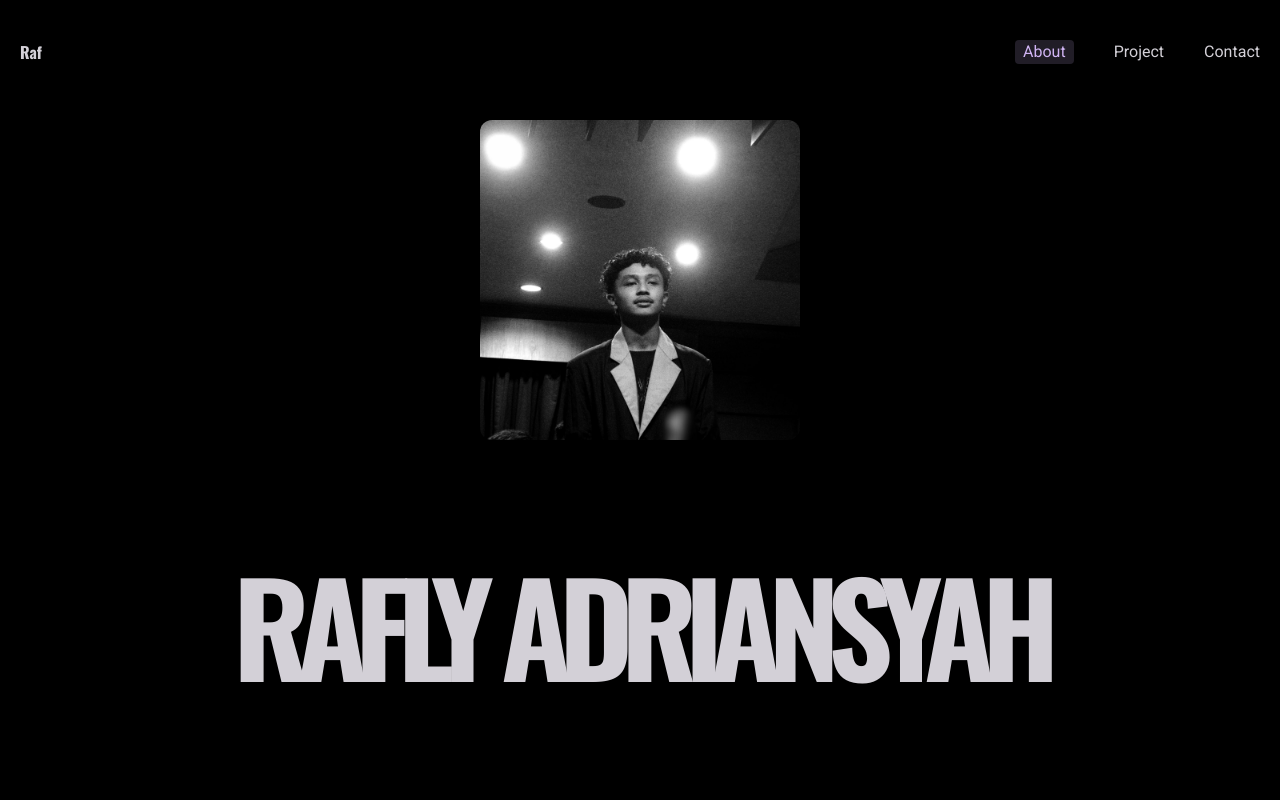
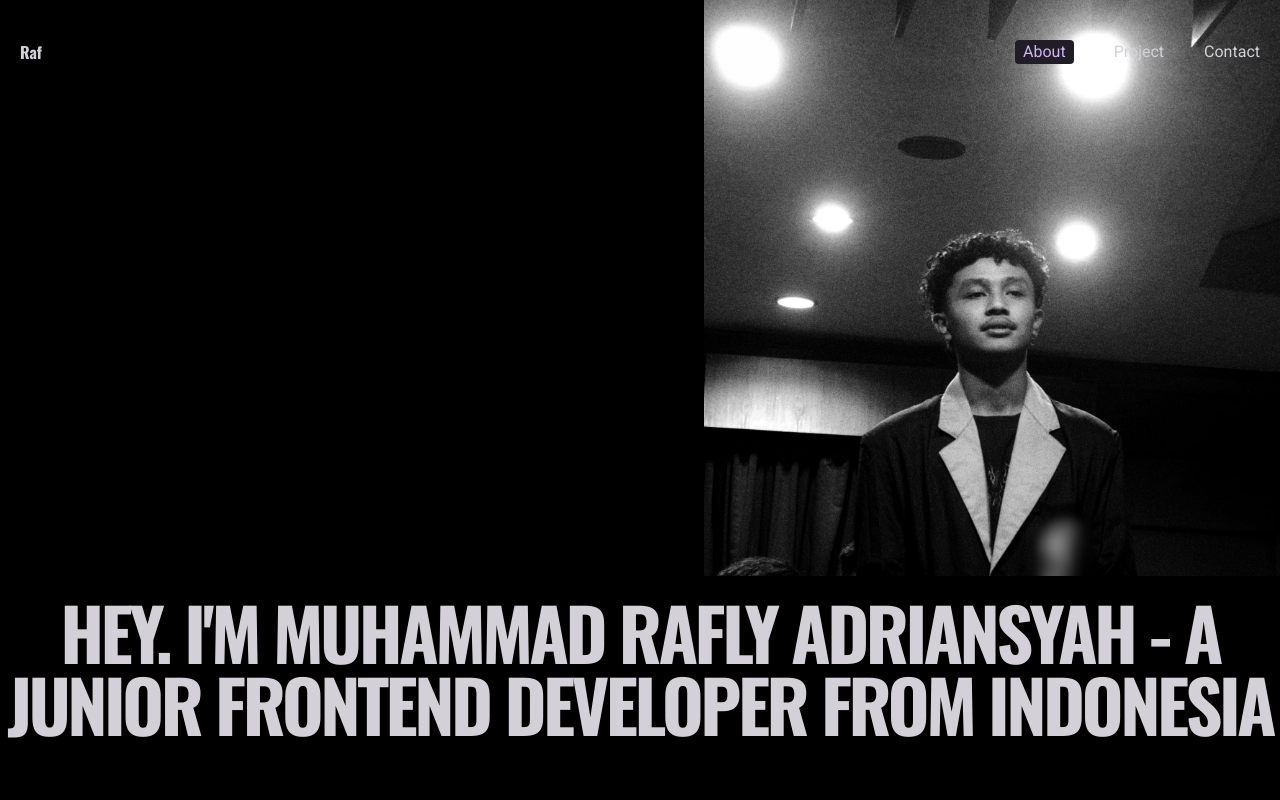
Before and after one commit to rafly-id/personal-portfolio, a React (Vite) app: page / in a window 1280 px wide. Shown: the top 800 px of the page. Built offline with nearby package versions, Linux system fonts and the light colour scheme.

Commit message:
change desain home

```diff
--- a/src/components/Home.jsx
+++ b/src/components/Home.jsx
@@ -1,19 +1,13 @@
 const Home = () => {
   return (
-    <section className="md:min-h-screen mx-20 mb-50 md:mb-0">
-      <div>
-        <div className="flex justify-center items-center mt-30 mb-20 md:mb-30">
-          <img
-            src="./src/assets/profile.jpeg"
-            alt="profile"
-            className="w-xs rounded-xl"
-          />
-        </div>
+    <section className="mb-52 md:mb-80">
+      <div className="flex justify-end items-end mb-5">
+        <img src="./src/assets/profile.jpeg" alt="profile" className="w-xl" />
       </div>
-      <div>
-        <div className="flex items-center justify-center -tracking-widest text-4xl md:text-9xl w-full font-oswald">
-          <h1>RAFLY ADRIANSYAH</h1>
-        </div>
+      <div className="flex text-center justify-center">
+        <h1 className="-tracking-wider text-3xl md:text-7xl max-w-full font-oswald uppercase">
+          Hey. I'm Muhammad Rafly Adriansyah - a junior frontend developer from indonesia
+        </h1>
       </div>
     </section>
   );
```
